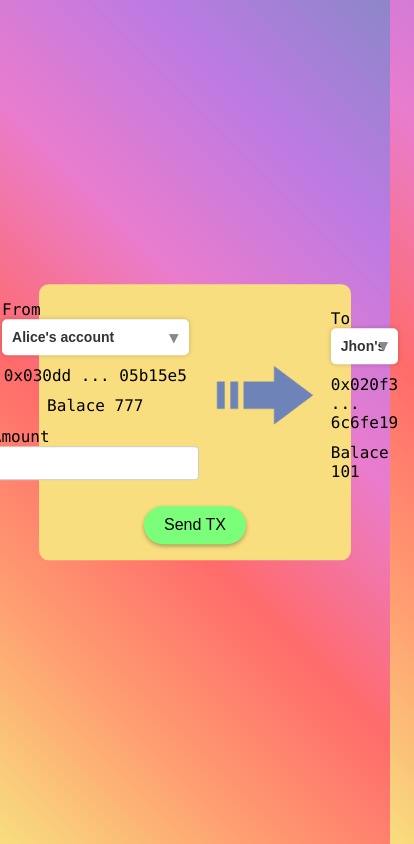
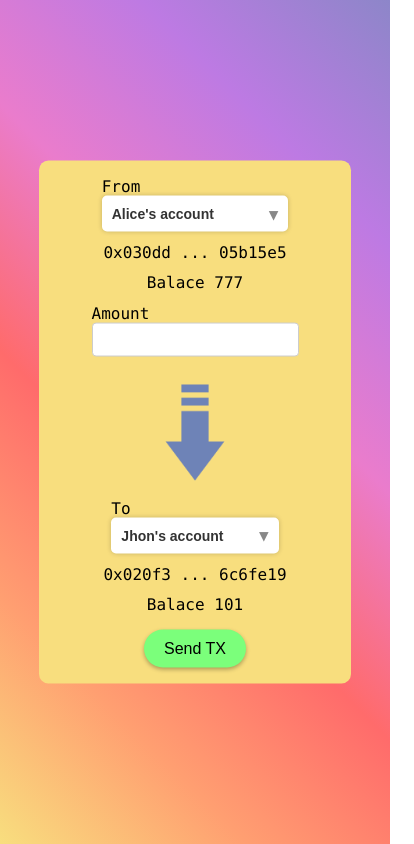
Before and after one commit to Hachikoi-the-creator/crypto-encryption-demo, a Next.js app: page / in a window 390 px wide. Shown: the whole page, 414 px wide, since content can reach past the window. Built offline with nearby package versions, Linux system fonts and the light colour scheme.

Commit message:
better ux

```diff
--- a/src/components/SelectRecipient.tsx
+++ b/src/components/SelectRecipient.tsx
@@ -21,7 +21,6 @@ export default function SelectRecipient() {
           {availableRecipients.map((e, i) => (
             <option value={i} key={i}>
               {e.name[0].toUpperCase() + e.name.slice(1)}'s account
-              {e.balance}
             </option>
           ))}
         </select>
--- a/src/components/TxForm.tsx
+++ b/src/components/TxForm.tsx
@@ -1,5 +1,5 @@
 import { axiosBase } from "@/utils/axiosBase";
-import { FormEvent, useContext, useRef } from "react";
+import { FormEvent, useContext, useRef, useState } from "react";
 import { bytesToHex } from "@noble/curves/abstract/utils";
 import { secp256k1 } from "ethereum-cryptography/secp256k1";
 import { utf8ToBytes } from "ethereum-cryptography/utils";
@@ -10,48 +10,66 @@ import { AccountContext } from "@/pages";
 import SelectRecipient from "./SelectRecipient";
 import SelectAccount from "./SelectSender";
 import sendArrow from "@/assets/arrow.png";
+import loadingGif from "@/assets/loading.gif";
 import { Account } from "@/data/accounts";
 
 export default function TxForm() {
   const { sender, recipient, setRecipient, setSender } =
     useContext(AccountContext);
   const amountRef = useRef<HTMLInputElement>(null);
+  const [loading, setLoading] = useState(false);
+
+  const attemptTx = async (tx: {
+    sender: string;
+    amount: string;
+    recipient: string;
+  }) => {
+    setLoading(true);
+    try {
+      const { data } = await axiosBase.post("/makeTx", tx);
+
+      // update app balances
+      const updatedRecipient: Account = {
+        ...recipient,
+        balance: data.updatedValues.recipient.balance,
+        name: data.updatedValues.recipient.name,
+      };
+      const updatedSender: Account = {
+        ...sender,
+        balance: data.updatedValues.sender.balance,
+        name: data.updatedValues.sender.name,
+      };
+
+      setSender(updatedSender);
+      setRecipient(updatedRecipient);
+    } catch (error) {
+    } finally {
+      setLoading(false);
+    }
+  };
 
   // * ---- tx sender ----
-  const sendTx = async (e: FormEvent<HTMLFormElement>) => {
+  const sendTx = (e: FormEvent<HTMLFormElement>) => {
     e.preventDefault();
-    const amount = amountRef.current?.value || 0;
+    if (!amountRef.current?.value)
+      return console.error("please send an amount");
+
+    const amount = amountRef.current?.value;
     const randomHex = bytesToHex(randomBytes(21)); // + security
-
     const tx = { sender, amount, recipient, randomHex };
 
     const txHash = utf8ToBytes(JSON.stringify(tx));
     const signedTxHash = secp256k1.sign(txHash, sender.privateKey);
     const isVerified = secp256k1.verify(signedTxHash, txHash, sender.publicKey);
-    console.log("isVerified", isVerified, tx);
     if (!isVerified) return console.error("unable to validate TX");
 
-    // validate tx in the server, will also have a txDone value whit tx info
-    const { data } = await axiosBase.post("/makeTx", {
+    // execute TX
+
+    attemptTx({
       sender: sender.name,
       amount,
       recipient: recipient.name,
     });
-
-    // update app balances
-    const updatedRecipient: Account = {
-      ...recipient,
-      balance: data.updatedValues.recipient.balance,
-      name: data.updatedValues.recipient.name,
-    };
-    const updatedSender: Account = {
-      ...sender,
-      balance: data.updatedValues.sender.balance,
-      name: data.updatedValues.sender.name,
-    };
-
-    setSender(updatedSender);
-    setRecipient(updatedRecipient);
   };
 
   return (
@@ -60,14 +78,17 @@ export default function TxForm() {
         <div className="form-container">
           <SelectAccount {...{ amountRef }} />
           <Image
-            src={sendArrow}
+            src={loading ? loadingGif : sendArrow}
             width={100}
             height={100}
             alt="send money arrow"
+            className="img"
           />
           <SelectRecipient />
         </div>
-        <button className="send-btn button">Send TX</button>
+        <button disabled={loading} className="send-btn button">
+          Send TX
+        </button>
       </form>
     </main>
   );
--- a/src/globals.css
+++ b/src/globals.css
@@ -51,6 +51,15 @@ a {
   align-items: center;
   gap: 1rem;
   padding: 1rem;
+}
+
+@media (max-width: 700px) {
+  .form-container {
+    flex-direction: column;
+  }
+  .img {
+    transform: rotate(90deg);
+  }
 }
 
 /* select gpt */
```
